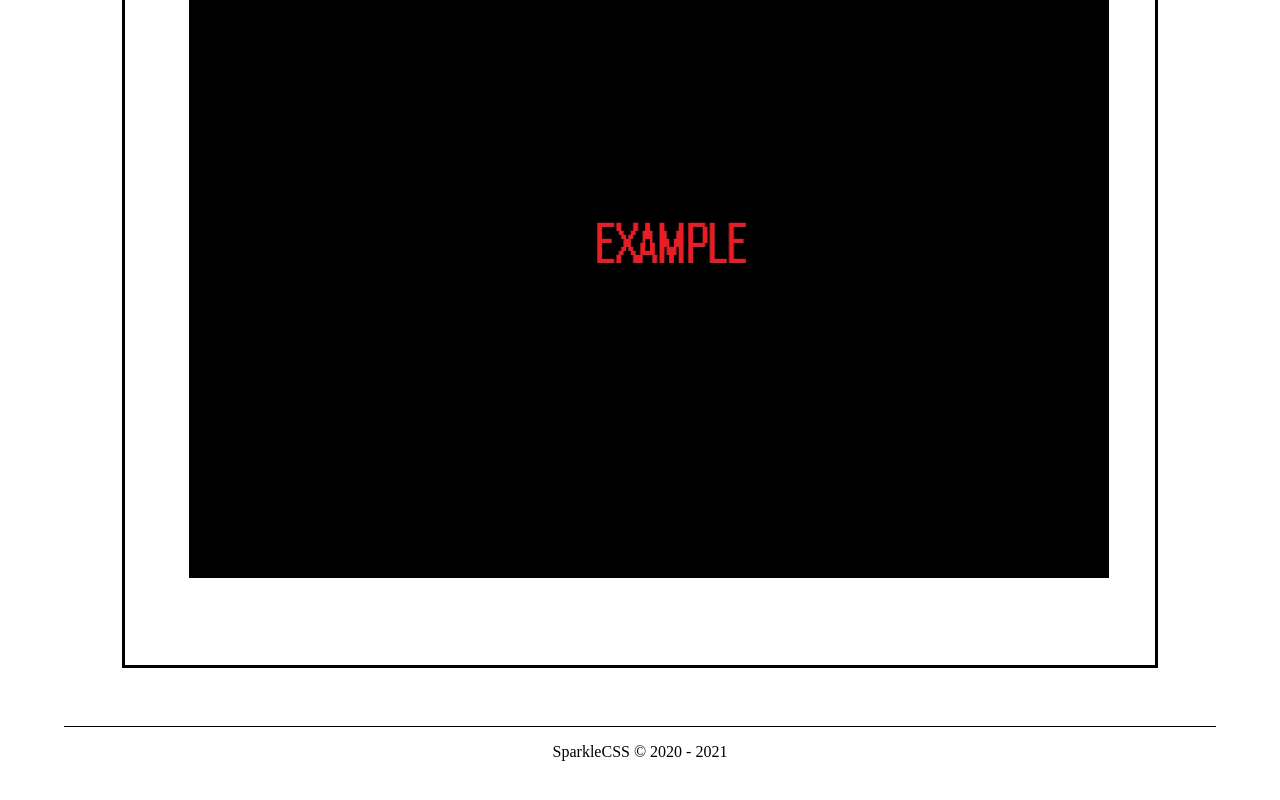
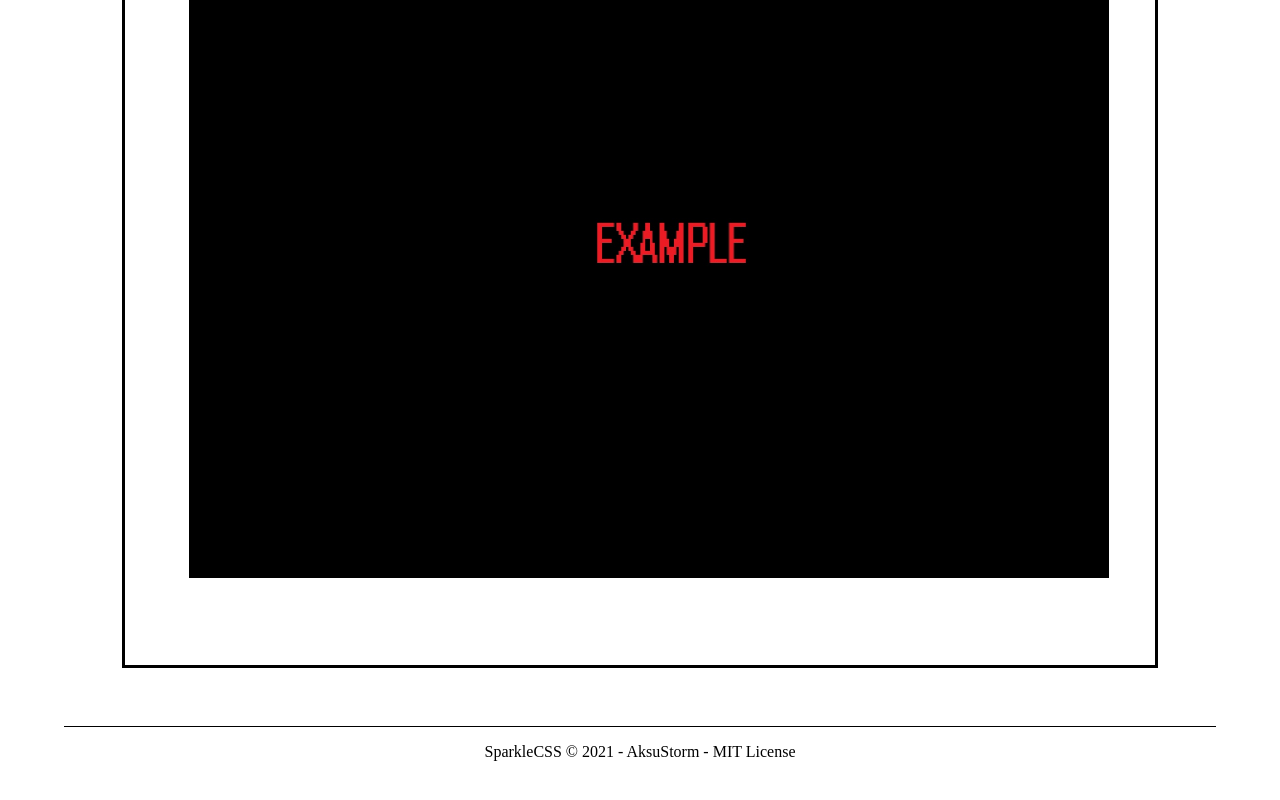
Before and after one commit to AksuStorm/SparkleCSS, a plain HTML site: page index.html in a window 1280 px wide. Shown: the part 1763-2563 px from the top of the page. Drawn offline with Linux system fonts and the light colour scheme.

Commit message:
Update index.html

```diff
--- a/index.html
+++ b/index.html
@@ -64,7 +64,7 @@
 							<img class="main-view-content-post-image" src="./images/example.jpg"></img>
 					</div>
 			<footer>
-				<p id="footer">SparkleCSS &copy; 2020 - 2021</p>
+				<p id="footer">SparkleCSS &copy; 2021 - AksuStorm - MIT License</p>
 			</footer>
 		</div>
 	</body>
```
